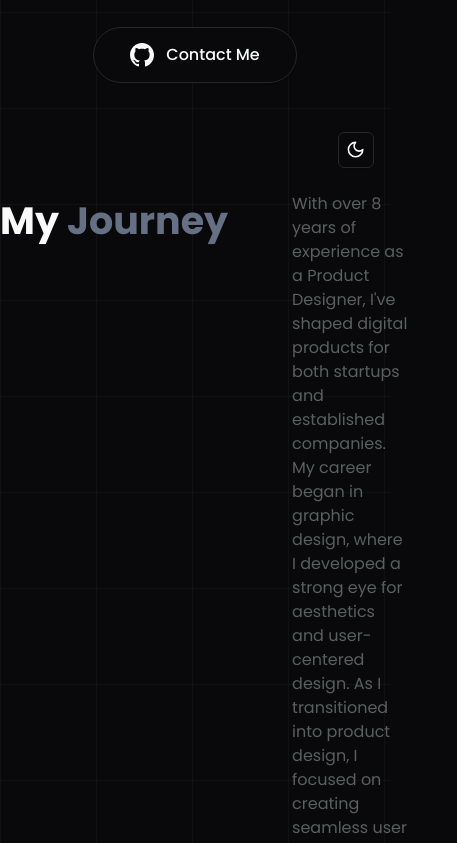
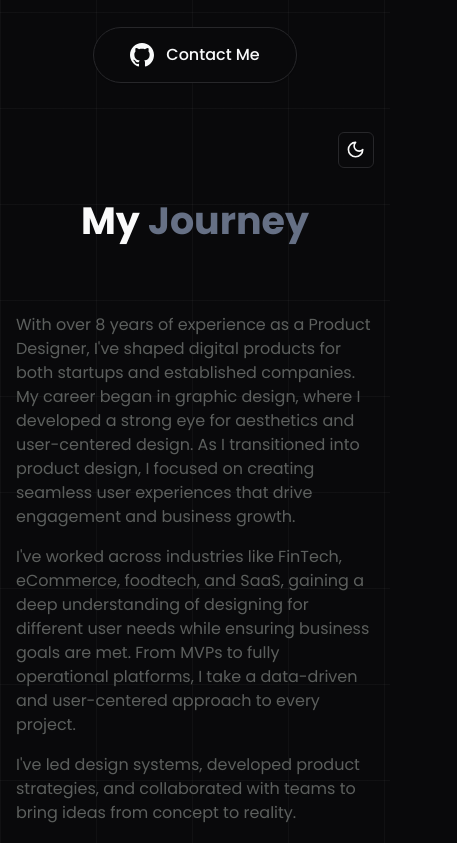
Before and after one commit to SammDumpingStation/personal-portfolio, a Next.js app: page /about in a window 390 px wide. Shown: the part 660-1503 px from the top of the page, 457 px wide, since content can reach past the window. Built offline with nearby package versions, Linux system fonts and the light colour scheme.

Commit message:
👍 About Me Phone Responsive Done

```diff
--- a/app/globals.css
+++ b/app/globals.css
@@ -94,7 +94,7 @@
     @apply flex items-center flex-col px-4;
   }
   .about-me-container {
-    @apply max-w-[960px] w-full flex justify-between gap-16 py-16;
+    @apply max-w-[960px] w-full flex max-lg:flex-col justify-between gap-16 py-16 px-4;
   }
 
   .my-journey-p {
```
